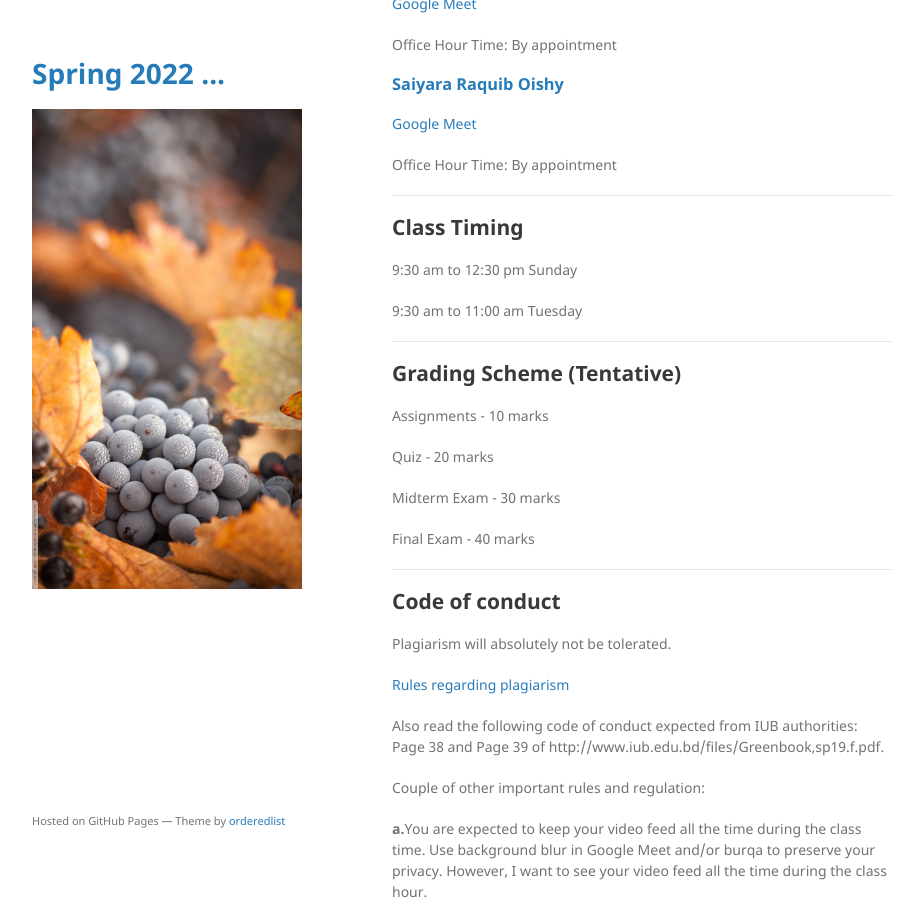
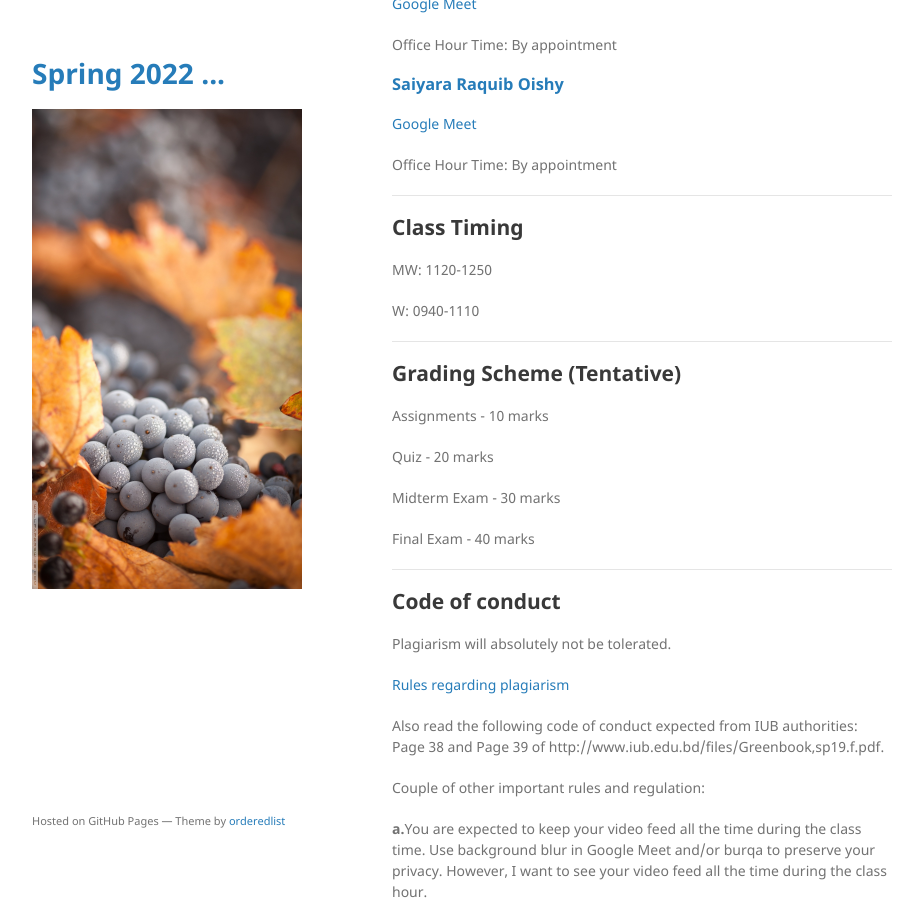
Before and after one commit to mohammadmotiurrahman/mohammadmotiurrahman.github.io, a Jekyll site: the page built from csc101_8/index.md, in a window 1280 px wide and 900 px high, scrolled down 460 px. Shown: the whole window, without its empty margins (178-1101 px from the left). Built offline with Jekyll 4.4.1, drawn with Linux system fonts in a browser that asks for light colours; our own code applies the rules of GitHub Pages for plain Markdown files.

Commit message:
Update index.md

```diff
--- a/csc101_8/index.md
+++ b/csc101_8/index.md
@@ -30,9 +30,9 @@ Office Hour Time: By appointment
 
 * * *
 ## Class Timing
-9:30 am to 12:30 pm Sunday
+MW: 1120-1250
 
-9:30 am to 11:00 am Tuesday
+W: 0940-1110
 
 * * *
 ## Grading Scheme (Tentative)
```
